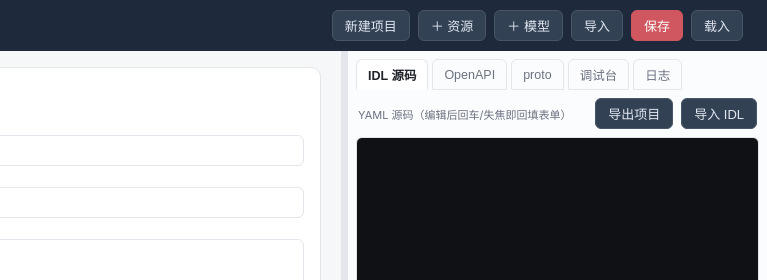
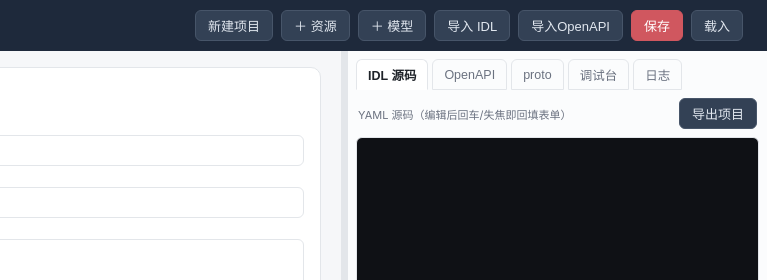
Before and after one commit to raysico/IDLstudio, a website: page public/index.html in a window 1280 px wide. Shown: the top 280 px of the page, 513-1280 px from the left. Drawn offline with Linux system fonts and the light colour scheme; no server answers.

Commit message:
「导入 IDL」移至顶栏（＋模型 与 导入 之间）；「导入」更名「导入OpenAPI」

```diff
--- a/public/index.html
+++ b/public/index.html
@@ -18,7 +18,9 @@
     <button id="projBtn" class="btn" title="新建项目（清空当前数据，回到 Node 示例）">新建项目</button>
     <button id="addResourceBtn" class="btn" title="新增一个资源">＋ 资源</button>
     <button id="addModelBtn" class="btn" title="新增一个模型">＋ 模型</button>
-    <button id="importBtn" class="btn" title="导入 OpenAPI yaml/json 续写">导入</button>
+    <button id="importIdlBtn" class="btn" title="导入 IDL yaml/json 文件还原项目">导入 IDL</button>
+    <input type="file" id="importIdlInput" accept=".yaml,.yml,.json" hidden>
+    <button id="importBtn" class="btn" title="导入 OpenAPI yaml/json 续写">导入OpenAPI</button>
     <button id="saveBtn" class="btn primary" title="保存 IDL 项目到本地 project.json">保存</button>
     <button id="loadBtn" class="btn" title="从本地 project.json 载入">载入</button>
     <span id="saveStatus" class="buf-status"></span>
@@ -59,8 +61,6 @@
         <div class="toolbar-actions">
           <span id="sourceStatus" class="buf-status"></span>
           <button id="exportBtn" class="btn" title="导出项目 IDL + 备注到文件，可在其他设备导入继续编辑">导出项目</button>
-          <button id="importIdlBtn" class="btn" title="导入 IDL yaml/json 文件还原项目">导入 IDL</button>
-          <input type="file" id="importIdlInput" accept=".yaml,.yml,.json" hidden>
         </div>
       </div>
       <textarea id="sourceInput" spellcheck="false"></textarea>
```
